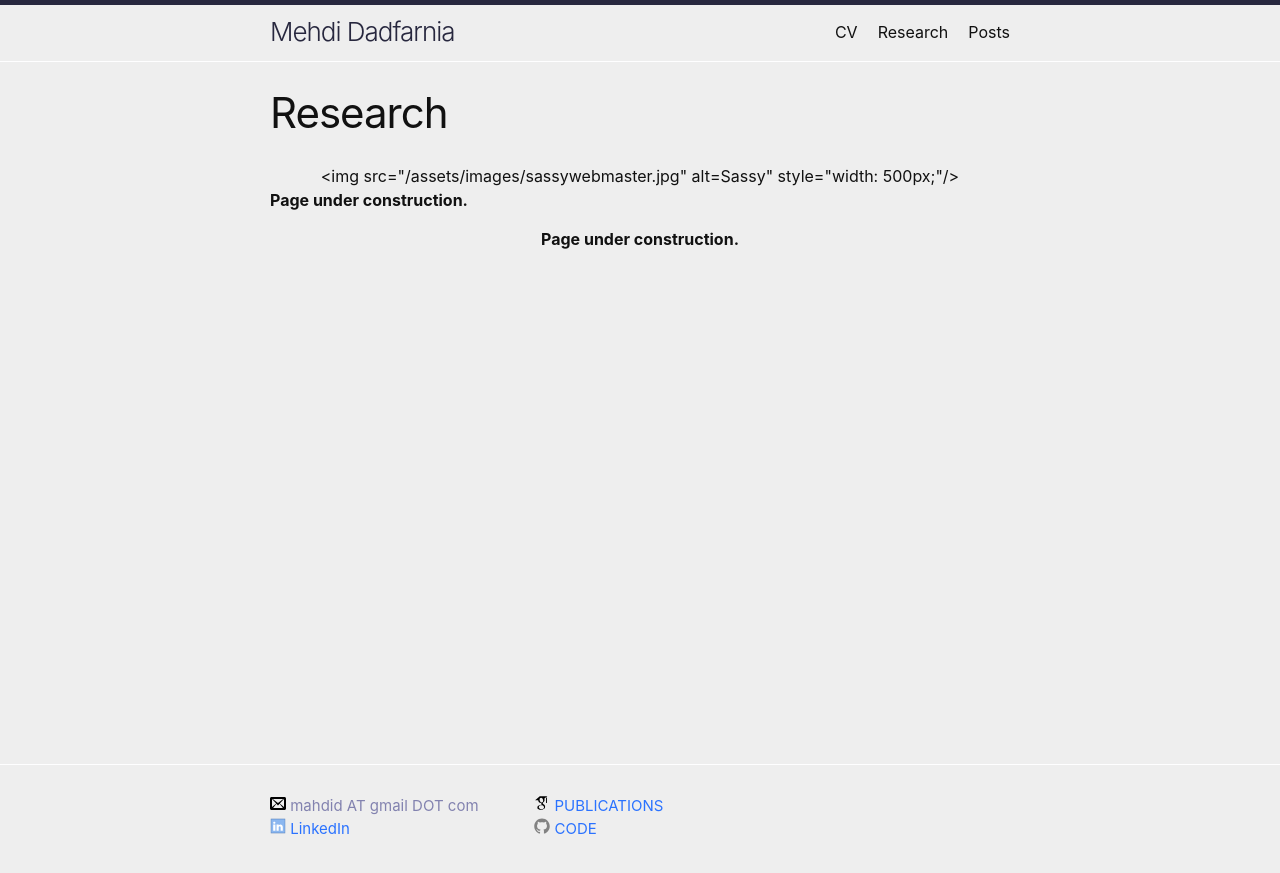
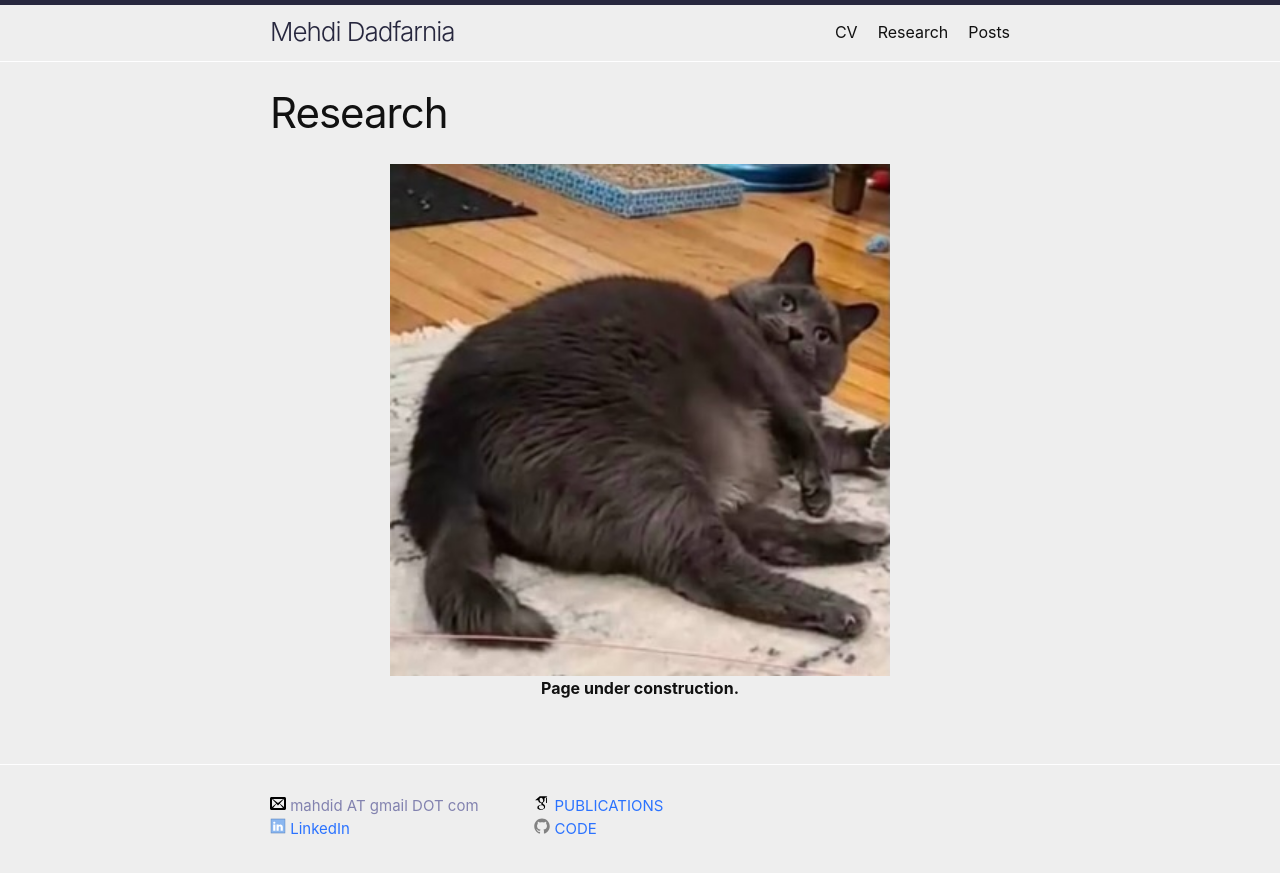
Before and after one commit to mehdidadfarnia/mehdidadfarnia.github.io, a Jekyll site: the page built from research.markdown, in a window 1280 px wide. Shown: the top 873 px of the page. Built offline with Jekyll 4.4.1, drawn with Linux system fonts in a browser that asks for light colours.

Commit message:
image check 11

```diff
--- a/cv.markdown
+++ b/cv.markdown
@@ -2,5 +2,5 @@
 layout: page
 title: CV
 permalink: /CV/
-redirect_to: /docs/Mehdi_Dadfarnia_CV_06_11_2026.pdf
+redirect_to: /assets/docs/Mehdi_Dadfarnia_CV_06_11_2026.pdf
 ---
--- a/research.markdown
+++ b/research.markdown
@@ -5,10 +5,7 @@ permalink: /Research/
 ---
 
 
-<center><img src="/assets/images/sassywebmaster.jpg" alt=Sassy" style="width: 500px;"/></center>
-
-
-**Page under construction.**
+<center><img src="/assets/images/sassywebmaster.jpg" alt="Sassy" style="width: 500px;"/></center>
 
 
 <p style="text-align: center; font-weight: bold;">Page under construction.</p>
```
Also changed, not shown: 2 other files.
